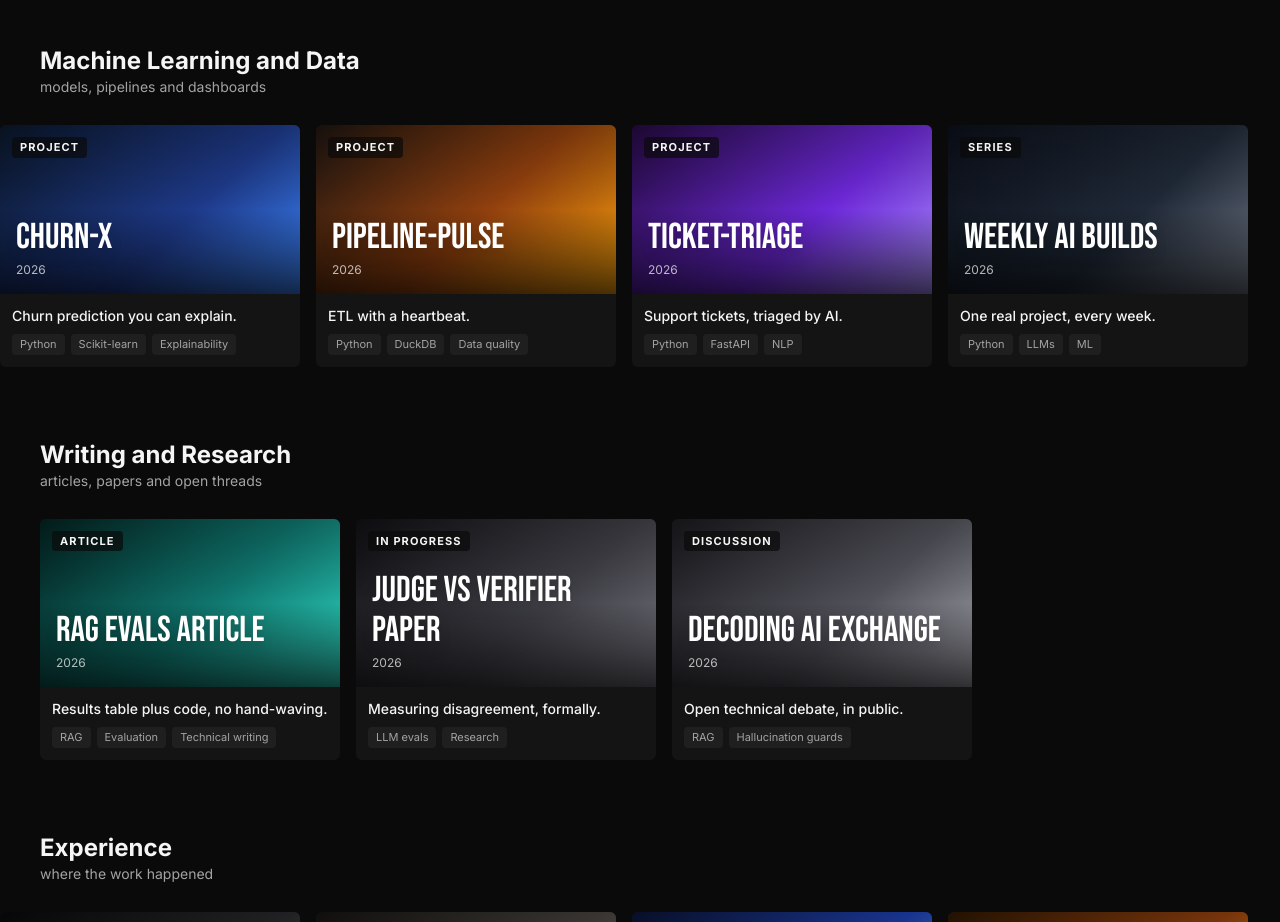
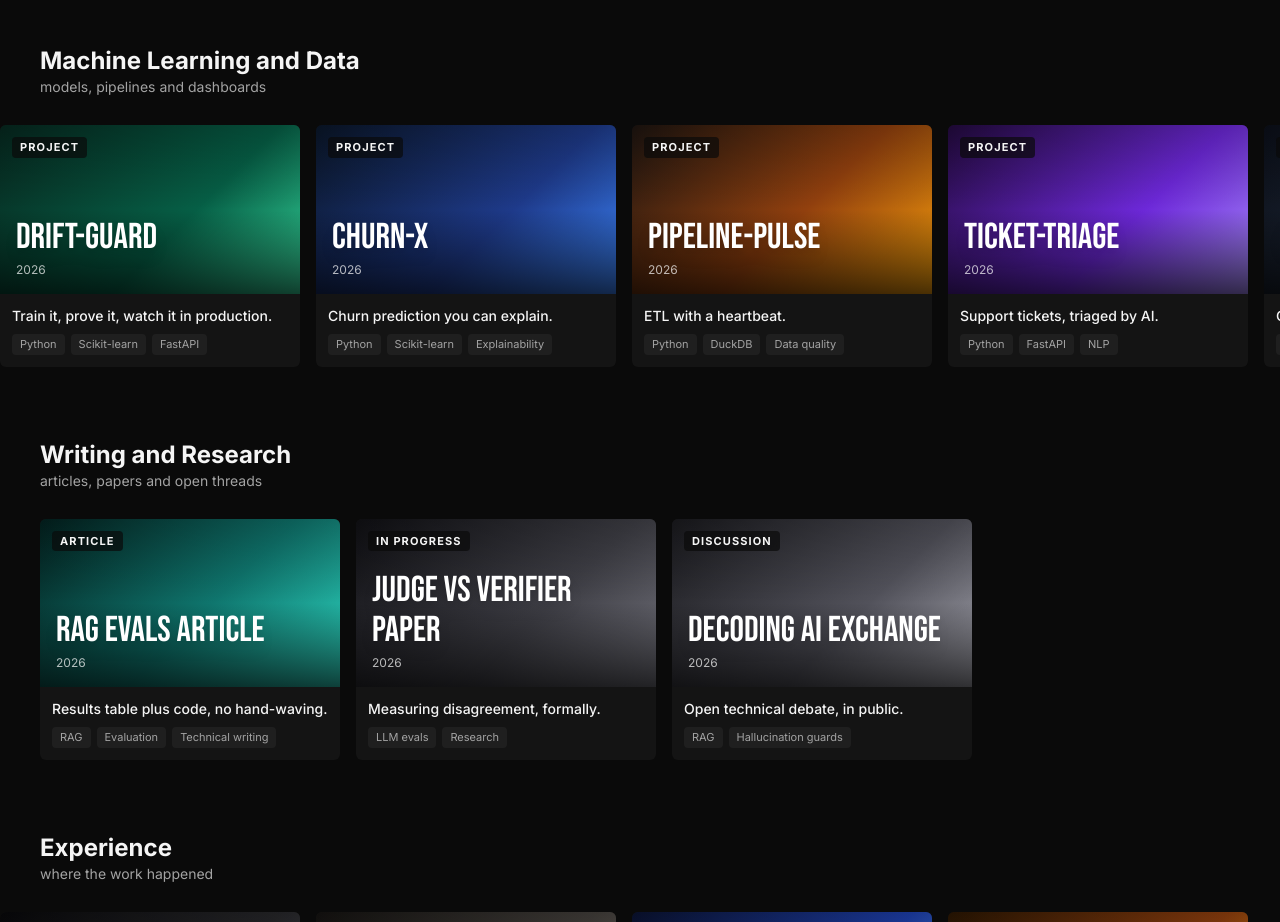
Before and after one commit to Jagadeesh5045/portfolio, a React (Vite) app: page / in a window 1280 px wide. Shown: the part 1060-1982 px from the top of the page. Built offline with nearby package versions, Linux system fonts and the light colour scheme.

Commit message:
Portfolio: add drift-guard project card (weekly ML build, 17 Oct 2026)

```diff
--- a/src/data/content.ts
+++ b/src/data/content.ts
@@ -104,6 +104,24 @@
     title: 'Machine Learning and Data',
     subtitle: 'models, pipelines and dashboards',
     items: [
+      {
+        id: 'drift-guard',
+        name: 'drift-guard',
+        tagline: 'Train it, prove it, watch it in production.',
+        description:
+          'ML training, evaluation and deployment-readiness pipeline: 3-model bake-off with 5-fold CV (tuned logistic regression champion, CV ROC-AUC 0.9959), JSONL experiment registry, holdout model card (ROC-AUC 0.9954), PSI drift monitoring, and a FastAPI inference service. 8 tests green.',
+        year: '2026',
+        badge: 'Project',
+        tags: ['Python', 'Scikit-learn', 'FastAPI', 'MLOps'],
+        metrics: ['Holdout ROC-AUC 0.9954', 'PSI drift monitoring', '8 tests green'],
+        links: [
+          {
+            label: 'View on GitHub',
+            url: 'https://github.com/Jagadeesh5045/AI-builds/tree/main/projects/drift-guard',
+          },
+        ],
+        art: 'linear-gradient(135deg, #06281f 0%, #065f46 60%, #34d399 100%)',
+      },
       {
         id: 'churn-x',
         name: 'churn-x',
```
